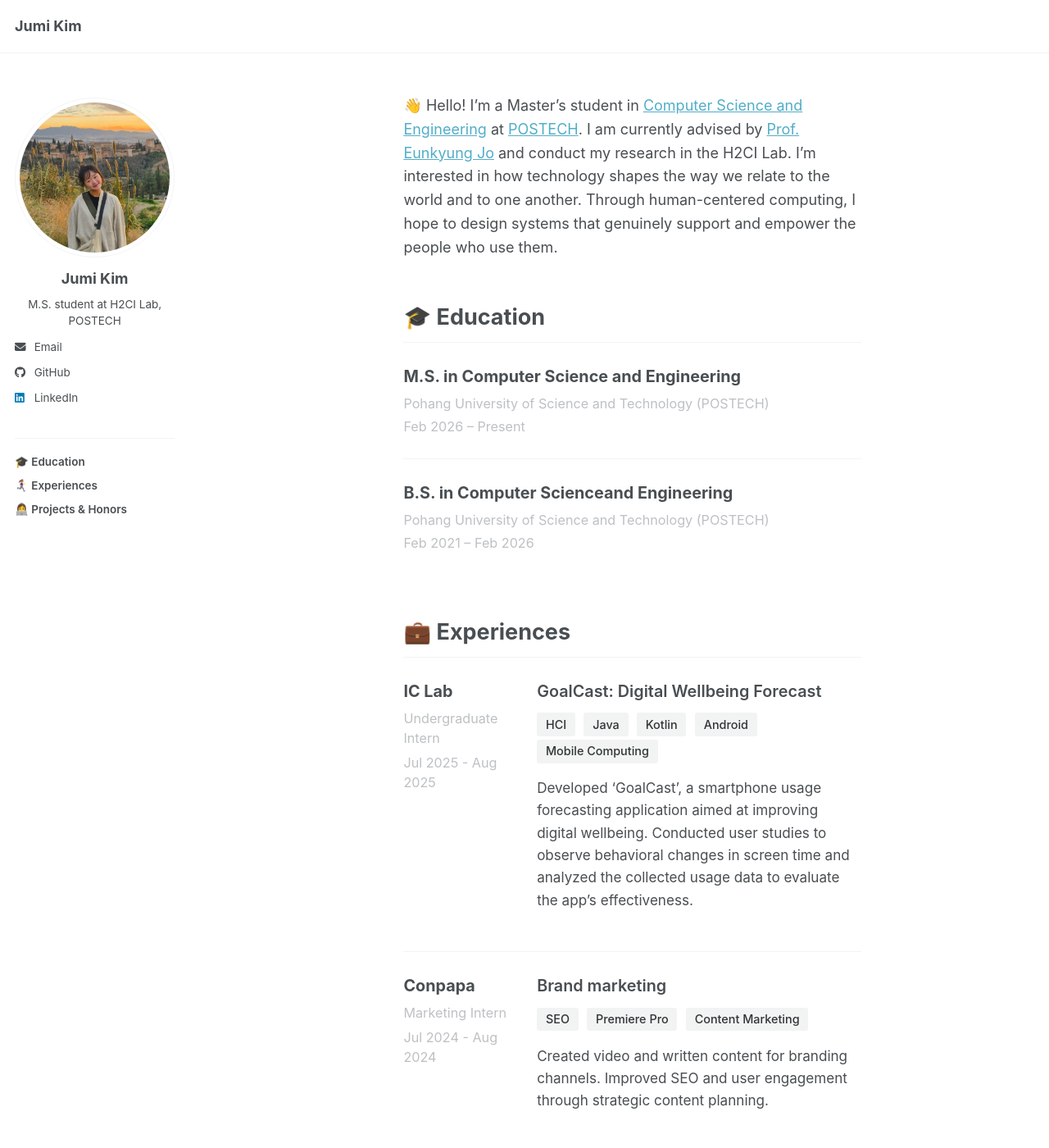
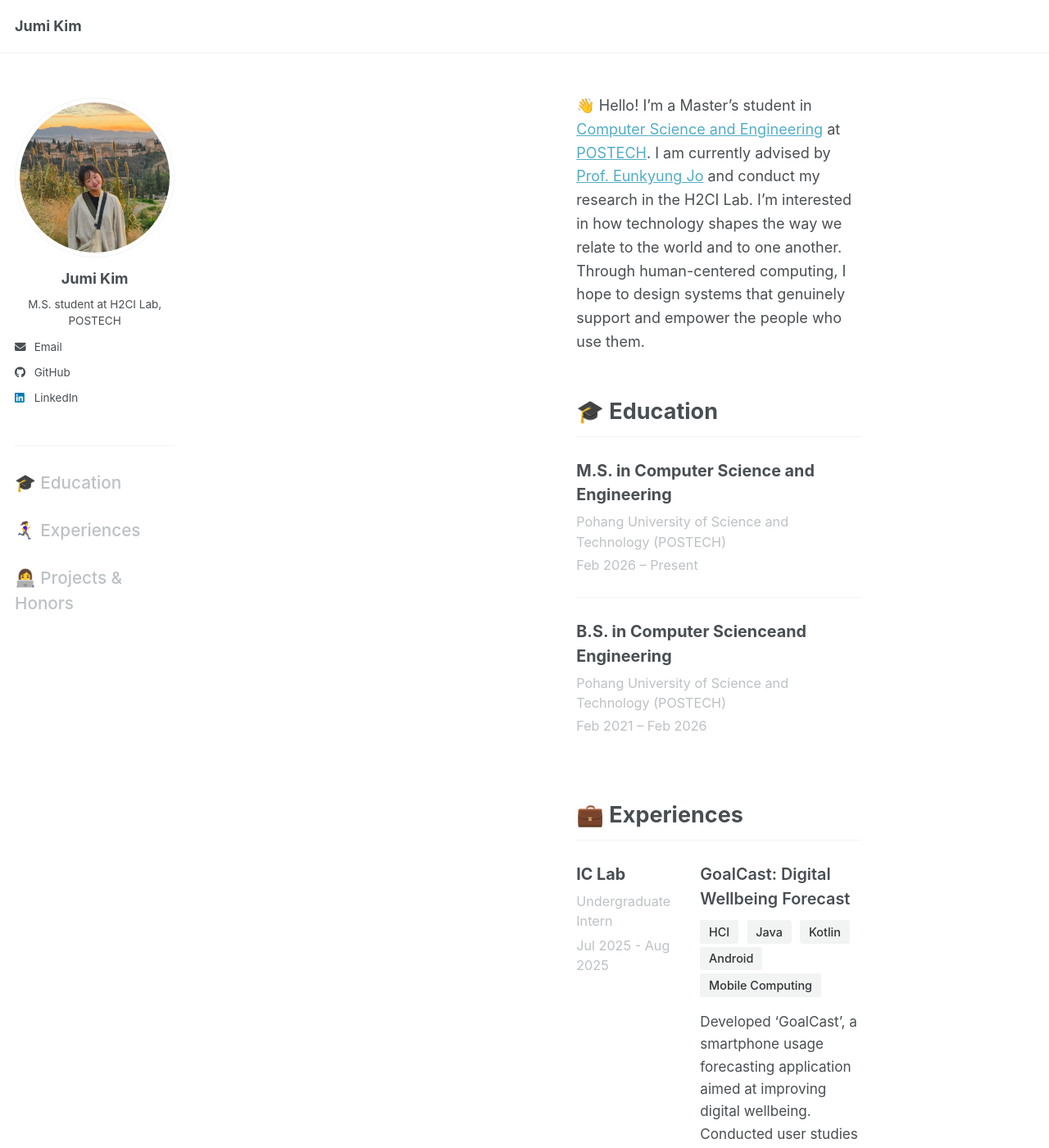
Before and after one commit to jglosa/jglosa.github.io, a Jekyll site: the page built from _pages/about.md, in a window 1280 px wide and 1400 px high. Shown: the whole window at 82% size. Built offline with Jekyll 4.4.1, drawn with Linux system fonts in a browser that asks for light colours; a script bundle is joined from its source files by our own code; library files that are not in the unit come from our copies.

Commit message:
add page navigation animation

```diff
--- a/_includes/author-profile.html
+++ b/_includes/author-profile.html
@@ -174,18 +174,37 @@
     </ul>
   </div>
 
-  <div class="sidebar-nav" style="margin-top: 2rem; border-top: 1px solid var(--global-border-color); padding-top: 1rem;">
-    <ul style="list-style: none; padding: 0; margin: 0; text-align: left; font-size: 1rem; line-height: 1.8;">
-      <li style="margin-bottom: 0.5rem;">
-        <a href="#education" style="color: var(--global-text-color); text-decoration: none; font-weight: 600;">🎓 Education</a>
-      </li>
-      <li style="margin-bottom: 0.5rem;">
-        <a href="#experiences" style="color: var(--global-text-color); text-decoration: none; font-weight: 600;">🏃‍♀️‍➡️ Experiences</a>
-      </li>
-      <li style="margin-bottom: 0.5rem;">
-        <a href="#projects" style="color: var(--global-text-color); text-decoration: none; font-weight: 600;">👩‍💻 Projects & Honors</a>
-      </li>
+  <div class="sidebar-nav">
+    <ul class="nav__list">
+      <li><a href="#education" class="nav__link">🎓 Education</a></li>
+      <li><a href="#experiences" class="nav__link">🏃‍♀️‍➡️ Experiences</a></li>
+      <li><a href="#projects" class="nav__link">👩‍💻 Projects & Honors</a></li>
     </ul>
   </div>
 
+  <script>
+    document.addEventListener("DOMContentLoaded", function() {
+      const sections = document.querySelectorAll('.content-section');
+      const navLinks = document.querySelectorAll('.sidebar-nav .nav__link');
+
+      window.addEventListener('scroll', () => {
+        let current = '';
+        sections.forEach(section => {
+          const sectionTop = section.offsetTop;
+          // 화면 중간쯤 왔을 때 해당 섹션으로 인식하게 여유값(150)을 줌
+          if (pageYOffset >= sectionTop - 150) {
+            current = section.getAttribute('id');
+          }
+        });
+
+        navLinks.forEach(link => {
+          link.classList.remove('active');
+          if (link.getAttribute('href') === `#${current}`) {
+            link.classList.add('active');
+          }
+        });
+      });
+    });
+  </script>
+
 </div>
--- a/_sass/layout/_page.scss
+++ b/_sass/layout/_page.scss
@@ -18,8 +18,8 @@
 
 .page {
   @include breakpoint($large) {
-    @include span(9 of 12 last);
-    @include prefix(1.5 of 12);
+    @include span(8 of 12 last);
+    @include prefix(2.5 of 12);
     @include suffix(2 of 12);
   }
 
--- a/_sass/layout/_sidebar.scss
+++ b/_sass/layout/_sidebar.scss
@@ -299,3 +299,36 @@
     }
   }
 }
+
+/* Page Navigation (개요 메뉴) 스타일 */
+.sidebar-nav {
+  margin-top: 2.5rem; /* 위쪽 여백 넉넉하게 */
+  border-top: 1px solid var(--global-border-color);
+  padding-top: 1.5rem;
+  text-align: left;
+
+  ul {
+    list-style: none;
+    padding: 0;
+    margin: 0;
+  }
+
+  li {
+    margin-bottom: 1.2rem; /* 각 항목 사이의 간격을 넓힘 */
+  }
+
+  .nav__link {
+    font-size: 1.15rem; /* 글자 크기 키움 */
+    font-weight: 500;
+    color: var(--global-text-color-light); /* 기본 상태: 연한 글씨 */
+    text-decoration: none;
+    transition: all 0.2s ease-in-out; /* 마우스가 닿을 때 부드럽게 변하는 애니메이션 */
+
+    /* 마우스가 닿았을 때(:hover)와 현재 보고 있는 구역일 때(.active) */
+    &:hover,
+    &.active {
+      color: var(--global-text-color); /* 진한 글씨로 변경 */
+      font-weight: 700; /* 글씨 굵기도 굵게 변경 */
+    }
+  }
+}
```
